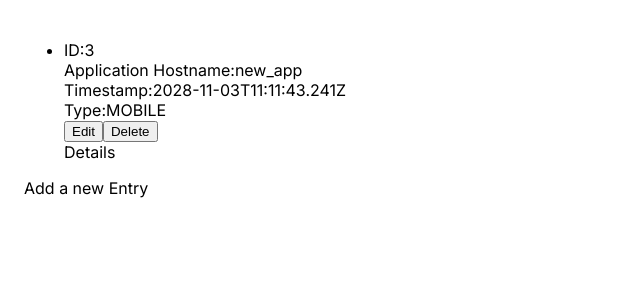
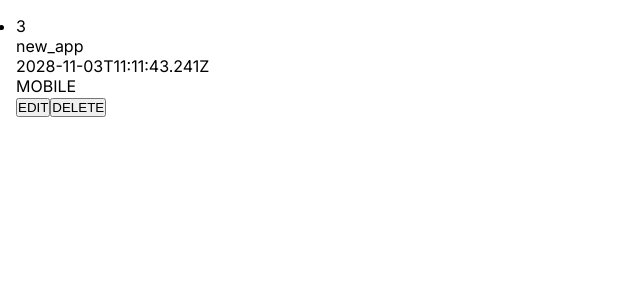
Before and after one commit to LuizaLehu/fullstack, a Next.js app: page / in a window 1280 px wide. Shown: the top 300 px of the page, without its empty margins (0-640 px from the left). Built offline with nearby package versions, Linux system fonts and the light colour scheme; data requests are answered from the project's data file.

Commit message:
edit logic fix

```diff
--- a/app/globals.css
+++ b/app/globals.css
@@ -9,24 +9,30 @@
   --background-start-rgb: 214, 219, 220;
   --background-end-rgb: 255, 255, 255;
 
-  --primary-glow: conic-gradient(from 180deg at 50% 50%,
+  --primary-glow: conic-gradient(
+    from 180deg at 50% 50%,
     #16abff33 0deg,
     #0885ff33 55deg,
     #54d6ff33 120deg,
     #0071ff33 160deg,
-      transparent 360deg);
-  --secondary-glow: radial-gradient(rgba(255, 255, 255, 1),
-      rgba(255, 255, 255, 0));
+    transparent 360deg
+  );
+  --secondary-glow: radial-gradient(
+    rgba(255, 255, 255, 1),
+    rgba(255, 255, 255, 0)
+  );
 
   --tile-start-rgb: 239, 245, 249;
   --tile-end-rgb: 228, 232, 233;
-  --tile-border: conic-gradient(#00000080,
+  --tile-border: conic-gradient(
+    #00000080,
     #00000040,
     #00000030,
     #00000020,
     #00000010,
     #00000010,
-      #00000080);
+    #00000080
+  );
 
   --callout-rgb: 238, 240, 241;
   --callout-border-rgb: 172, 175, 176;
@@ -41,20 +47,24 @@
     --background-end-rgb: 0, 0, 0;
 
     --primary-glow: radial-gradient(rgba(1, 65, 255, 0.4), rgba(1, 65, 255, 0));
-    --secondary-glow: linear-gradient(to bottom right,
+    --secondary-glow: linear-gradient(
+      to bottom right,
       rgba(1, 65, 255, 0),
       rgba(1, 65, 255, 0),
-        rgba(1, 65, 255, 0.3));
+      rgba(1, 65, 255, 0.3)
+    );
 
     --tile-start-rgb: 2, 13, 46;
     --tile-end-rgb: 2, 5, 19;
-    --tile-border: conic-gradient(#ffffff80,
+    --tile-border: conic-gradient(
+      #ffffff80,
       #ffffff40,
       #ffffff30,
       #ffffff20,
       #ffffff10,
       #ffffff10,
-        #ffffff80);
+      #ffffff80
+    );
 
     --callout-rgb: 20, 20, 20;
     --callout-border-rgb: 108, 108, 108;
@@ -65,8 +75,8 @@
 
 * {
   box-sizing: border-box;
-  padding: 10;
-  margin: 10;
+  padding: 0;
+  margin: 0;
 }
 
 html,
--- a/app/page.tsx
+++ b/app/page.tsx
@@ -1,125 +1,28 @@
-//import { useLinkProps } from 'next/navigation';
-import Link from 'next/link';
-import { TListItem } from "@/types/data";
-import { getAll, deleteItem, editItem } from '@/repository';
-import EditItemPage from '@/components/edit-item/edit-item';
-import DeleteItemPage from '@/components/delete-item/delete-item';
-import ListItem from '@/components/list-item/list-item';
-/*
-type ListItemProps = {
-  item: TListItem;
-  onDelete: () => void;
-  onEdit: () => void;
-  onItemClick: (id: number) => void;
+import { TListItem } from "@/types/data"
+import { getAll, deleteItem } from '@/repository'
 
+function ListItem(item: TListItem) {
+  return <li>
+    <div>{item.id}</div>
+    <div>{item.applicationHostname}</div>
+    <div>{item.timestamp}</div>
+    <div>{item.type}</div>
+    <button>EDIT</button>
+    <button>DELETE</button>
+
+  </li>
 }
 
-
-const ListItem: React.FC<ListItemProps> = ({ item, onDelete }) => {
-  const [isEditing, setIsEditing] = useState(false);
-  //const router = useRouter();
-
-  const handleItemClick = () => {
-   // router.push(`/item/${item.id}`);
-   onItemClick(item.id);
-  };
-
-  const handleEdit = () => {
-    setIsEditing(true);
-  };
-
-  const handleDelete = async () => {
-    try {
-      await deleteItem(item.id); // Call the deleteItem function from the repository
-      onDelete(); // Call the onDelete function passed from the parent component to update the list
-    } catch (error) {
-      console.error('Error deleting item:', error);
-    }
-  };
-
-  /* return (
-     <li>
-       {isEditing ? (
-         <EditItemPage item={item} onEdit={() => setIsEditing(false)} />
-       ) : (
-         <>
-           <div>{item.id}</div>
-           <div>{item.applicationHostname}</div>
-           <div>{item.timestamp}</div>
-           <div>{item.type}</div>
-           <button onClick={handleEdit}>Edit</button>
-           <button onClick={handleDelete}>Delete</button>
-         </>
-       )}
-     </li>
-   );
- };  */
-/*
-  return (
-    <li onClick={handleItemClick}>
-      <div>
-        <div>ID:{item.id}</div>
-        <div>Application Hostname:{item.applicationHostname}</div>
-        <div>Timestamp:{item.timestamp}</div>
-        <div>Type:{item.type}</div>
-      </div>
-      <div>
-        <button onClick={handleEdit}>Edit</button>
-        <button onClick={handleDelete}>Delete</button>
-        <Link href={`/item/${item.id}`}>
-          <div>{item.id}</div>
-        </Link>
-      </div>
-      {isEditing && <EditItemPage item={item} onEdit={() => setIsEditing(false)} />}
-    </li>
+export default async function Home() {
+  const data = await getAll() as TListItem[]
+  console.log(data)
+  const listItems = data.map(item =>
+    <ListItem {...item} />
   );
-};
-*/
-// testez codul de jos
-
-export default async function Home() {
-  const data = await getAll()
-
-  // const handleDelete = async (event: React.MouseEvent<HTMLButtonElement>, id: number) => {
-  //   event.preventDefault();
-  //   try {
-  //     await deleteItem(id);
-  //     fetchData();
-  //   } catch (error) {
-  //     console.error('Error deleting item:', error);
-  //   }
-  // };
-
-  // const handleEdit = async (id: number, newData: Partial<TListItem>) => {
-  //   try {
-  //     await editItem(id, newData);
-  //     fetchData();
-  //   } catch (error) {
-  //     console.error('Error editing item:', error);
-  //   }
-  // };
 
   return (
     <main>
-      <ul>
-        {data.map(item => (
-          <ListItem
-            key={item.id}
-            item={item}
-          // onDelete={() => handleDelete(item.id)}
-          // onEdit={(newData: Partial<TListItem>) => handleEdit(item.id, newData)}
-          />
-        ))}
-      </ul>
-      <Link href="/form"> {/* Add Link component for navigation */}
-        <div className="add-form-link">Add a new Entry</div>
-      </Link>
+      <ul>{listItems}</ul>
     </main>
   );
 }
-
-
-
-function fetchData() {
-  throw new Error('Function not implemented.');
-}
--- a/components/buttons.tsx
+++ b/components/buttons.tsx
@@ -1,21 +1,44 @@
 "use client"
-import { deleteItem } from "@/repository";
+import { deleteItem, editItem } from "@/repository";
 import { useRouter } from "next/navigation";
 import { revalidateTag } from 'next/cache'
+import { TListItem } from "@/types/data";
+import { DeviceType } from "@/app/const";
 
-type ButtonParans = {
-    id: number
-}
+type EditButtonProps = {
+    id: number;
+    onEdit: () => Promise<void>; // Add onEdit prop
+};
 
-export function EditButton({ id }: ButtonParans) {
+type DeleteButtonProps = {
+    id: number;
+};
 
-    const handleEdit = () => {
-        // setIsEditing(true);
+
+export function EditButton({ id, onEdit }: EditButtonProps) {
+    const router = useRouter();
+
+
+    const handleEdit = async () => {
+        try {
+            // Assume editedData contains the new data for the item
+            const editedData: Partial<TListItem> = {
+                applicationHostname: "updated_hostname",
+                timestamp: "2028-12-01T12:00:00.000Z",
+                type: "MOBILE" as DeviceType
+            };
+            await editItem(id, editedData);
+            await onEdit(); // Call the onEdit function passed from ListItem
+            router.refresh(); // Refresh the page to reflect changes
+        } catch (error) {
+            console.error('Error editing item:', error);
+        }
     };
+
     return <button onClick={handleEdit}>Edit</button>
 }
 
-export function DeleteButton({ id }: ButtonParans) {
+export function DeleteButton({ id }: DeleteButtonProps) {
     const router = useRouter()
 
     const handleDelete = async () => {
```
Lines whose indentation alone changed are shown as unchanged.
